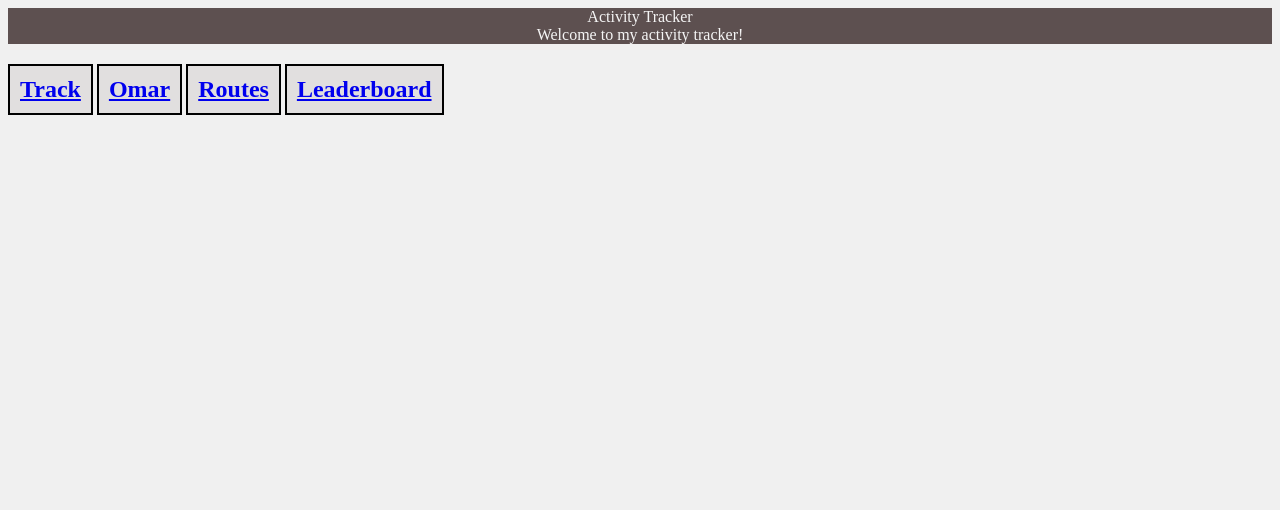
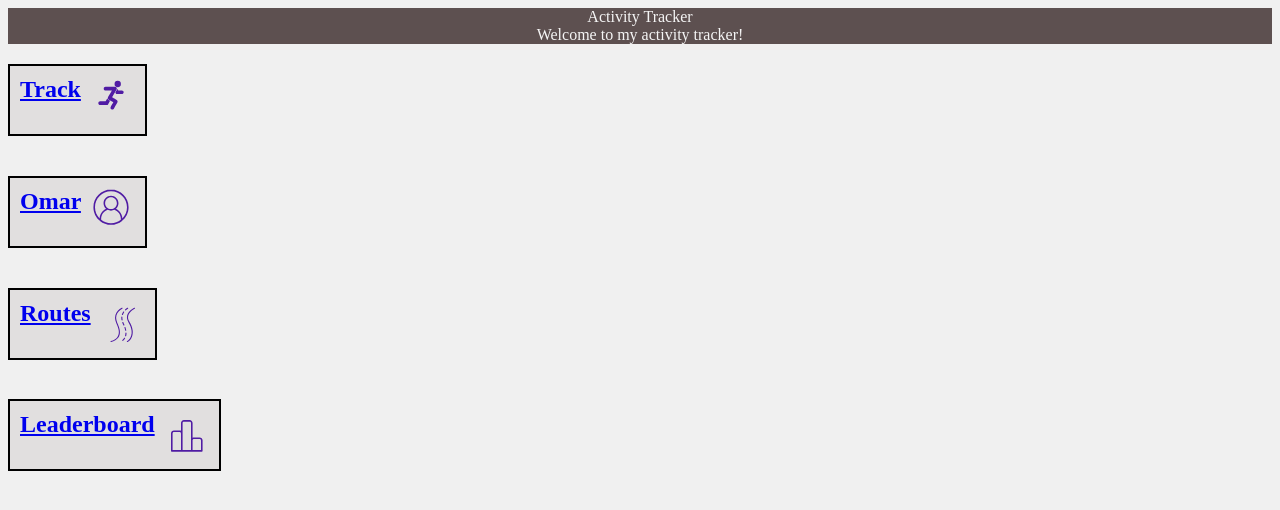
Before and after one commit to omargithubb/CSC437, a website: page packages/proto/public/index.html in a window 1280 px wide. Drawn offline with Linux system fonts and the light colour scheme; a web font is replaced by a local one.

Commit message:
added 4 icons to home page

```diff
--- a/packages/proto/public/index.html
+++ b/packages/proto/public/index.html
@@ -1,9 +1,23 @@
 <!doctype html>
-<html>
+
+<html lang="en">
 
 <head>
+    <meta charset="utf-8" />
     <link rel="stylesheet" href="/styles/page.css"/>
     <link rel="stylesheet" href="/styles/tokens.css"/>
+    <!--
+    Sans body font
+    -->
+    <link rel="preconnect" href="https://fonts.googleapis.com">
+    <link rel="preconnect" href="https://fonts.gstatic.com" crossorigin>
+    <link href="https://fonts.googleapis.com/css2?family=Google+Sans:ital,opsz,wght@0,17..18,400..700;1,17..18,400..700&display=swap" rel="stylesheet">
+    <!--
+    Sans-serif display font
+    -->
+    <link rel="preconnect" href="https://fonts.googleapis.com">
+    <link rel="preconnect" href="https://fonts.gstatic.com" crossorigin>
+    <link href="https://fonts.googleapis.com/css2?family=Google+Sans:ital,opsz,wght@0,17..18,400..700;1,17..18,400..700&family=Montserrat:ital,wght@0,100..900;1,100..900&display=swap" rel="stylesheet">
 
 </head>
 
@@ -20,10 +34,35 @@
 
 
 
-<h2><a href="track.html">Track</a></h2>
-<h2><a href="omar.html">Omar</a></h2>
-<h2><a href="route.html">Routes</a></h2>
-<h2><a href="leaderboard.html">Leaderboard</a></h2>
+
+<h2>
+    <a href="track.html">Track</a>
+    <svg class="icon">
+        <use href="/icons/running.svg#icon-run" />
+    </svg>
+</h2>
+<br>
+<h2>
+    <a href="omar.html">Omar</a>
+    <svg class="icon">
+        <use href="/icons/running.svg#icon-person" />
+    </svg>
+</h2>
+
+<br>
+<h2>
+    <a href="route.html">Routes</a>
+    <svg class="icon">
+        <use href="/icons/running.svg#icon-road" />
+    </svg>
+</h2>
+<br>
+<h2>
+    <a href="leaderboard.html">Leaderboard</a>
+    <svg class="icon">
+        <use href="/icons/running.svg#icon-leaderboard" />
+    </svg>
+</h2>
 
 </body>
 
--- a/packages/proto/public/styles/page.css
+++ b/packages/proto/public/styles/page.css
@@ -25,3 +25,11 @@ h2{
   width: min-content;
   margin: 0 auto;
 }
+
+svg.icon {
+  display: inline;
+  height: 2em;
+  width: 2em;
+  vertical-align: top;
+  fill: currentColor;
+}
--- a/packages/proto/public/styles/tokens.css
+++ b/packages/proto/public/styles/tokens.css
@@ -5,7 +5,6 @@
 
   /* Text colors */
   --color-text-main: #222222;
-  --color-text-muted: #666666;
 
   /* Backgrounds */
   --color-background: #5d5050;
```
Also changed, not shown: packages/proto/public/icons/running.svg (added).
